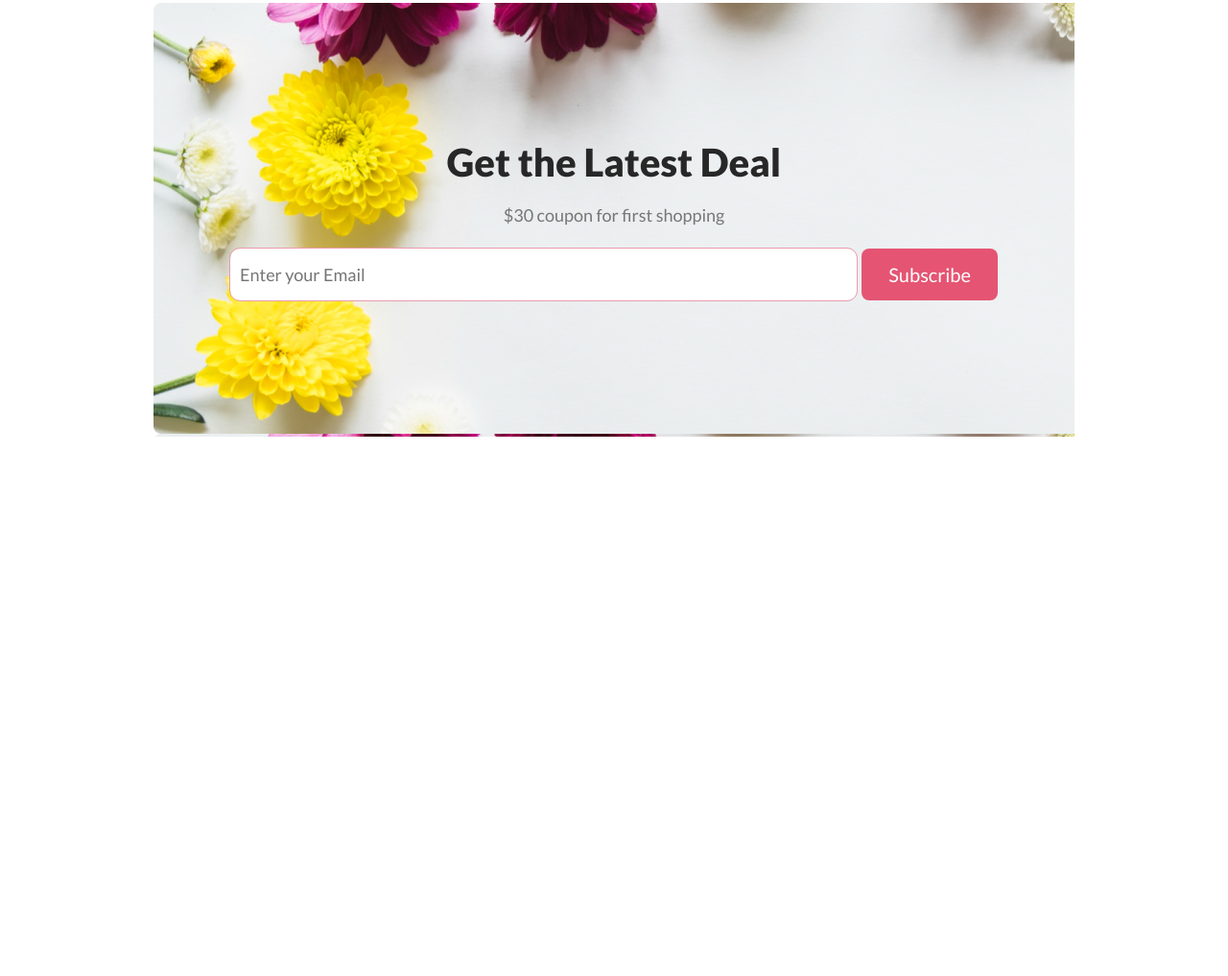
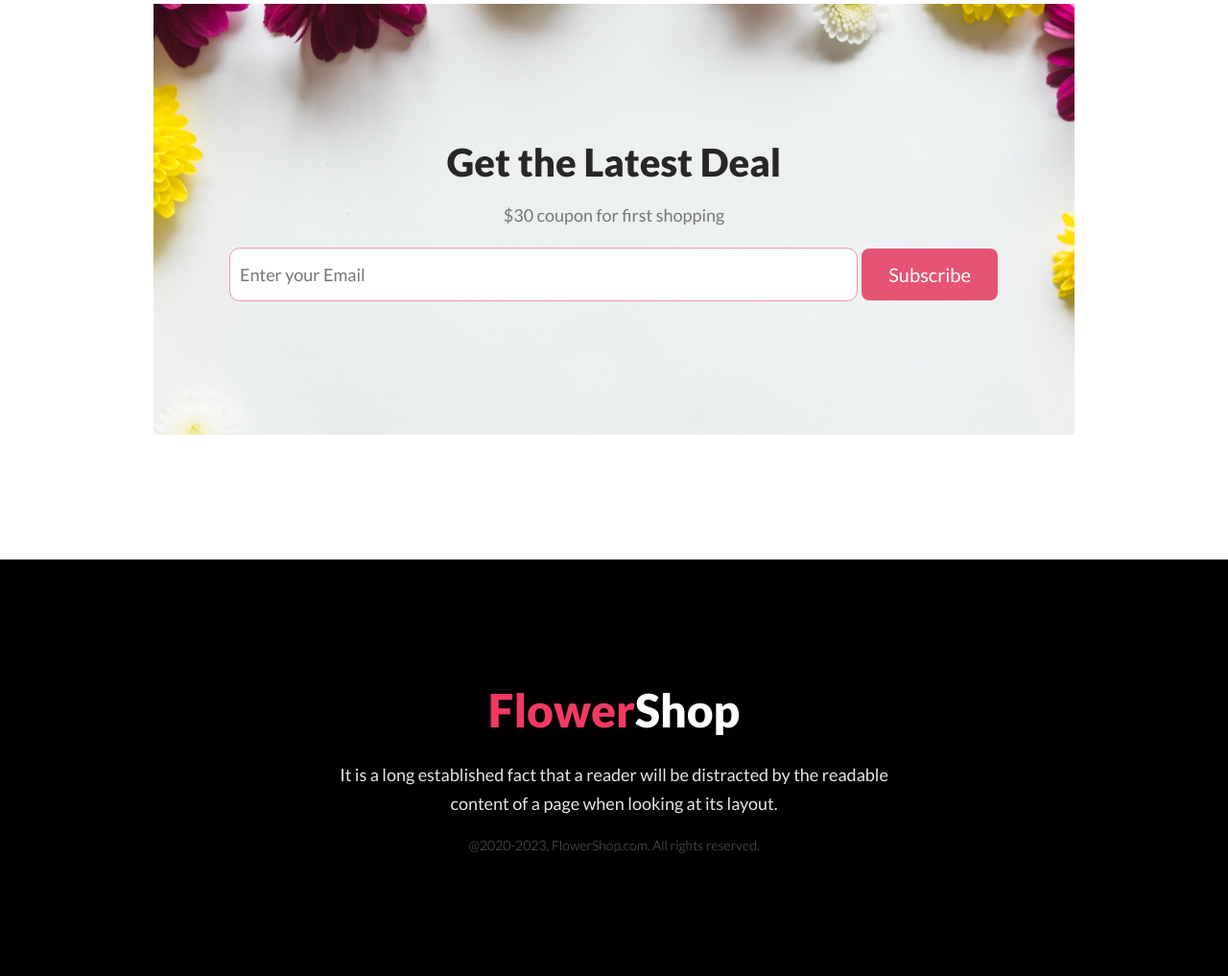
Before and after one commit to t-anvirahmed/flower-shop, a plain HTML site: page index.html in a window 1280 px wide. Shown: the part 3273-4290 px from the top of the page at 96% size. Before the commit the page ends 3856 px from the top, so only its background shows below. Drawn offline with Linux system fonts and the light colour scheme.

Commit message:
added footer

```diff
--- a/index.html
+++ b/index.html
@@ -141,7 +141,13 @@
     </main>
     <!-- footer section -->
     <footer>
-
+        <div class="footer-container">
+            <div class="footer-content">
+                <h2><span>Flower</span>Shop</h2>
+                <p>It is a long established fact that a reader will be distracted by the readable content of a page when looking at its layout.</p>
+                <h3>@2020-2023, FlowerShop.com. All rights reserved. </h3>
+            </div>
+        </div>
     </footer>
 </body>
 
--- a/styles/style.css
+++ b/styles/style.css
@@ -49,7 +49,8 @@ button:hover {
     margin-bottom: 16px;
 }
 
-header, #hot-deal {
+header,
+#hot-deal {
     background-color: rgba(229, 84, 115, 0.10);
 }
 
@@ -206,6 +207,8 @@ header, #hot-deal {
 
 .newsletter-bg {
     background-image: url('../images/newsletter-bg.png');
+    background-position: center;
+    background-repeat: no-repeat;
     padding: 122px 0;
 }
 
@@ -224,3 +227,45 @@ header, #hot-deal {
     font-size: 18px;
     outline: 1px solid #eb9cad;
 }
+
+/* footer styles */
+.footer-container {
+    background: black;
+    width: 100%;
+}
+
+.footer-content {
+    max-width: 1440px;
+    margin: 0 auto;
+    padding: 128px 0;
+    display: flex;
+    flex-direction: column;
+    align-items: center;
+    justify-content: center;
+    text-align: center;
+    color: #FFF;
+}
+
+.footer-content h2 {
+    font-size: 48px;
+    font-weight: 800;
+    margin-bottom: 24px;
+}
+
+.footer-content h2 span {
+    color: #f13961;
+}
+
+.footer-content p {
+    font-size: 18px;
+    font-weight: 400;
+    max-width: 625px;
+    margin-bottom: 20px;
+    color: rgba(255, 255, 255, 0.9);
+}
+
+.footer-content h3 {
+    font-size: 14px;
+    font-weight: 300;
+    color: rgba(255, 255, 255, 0.4);
+}
```
